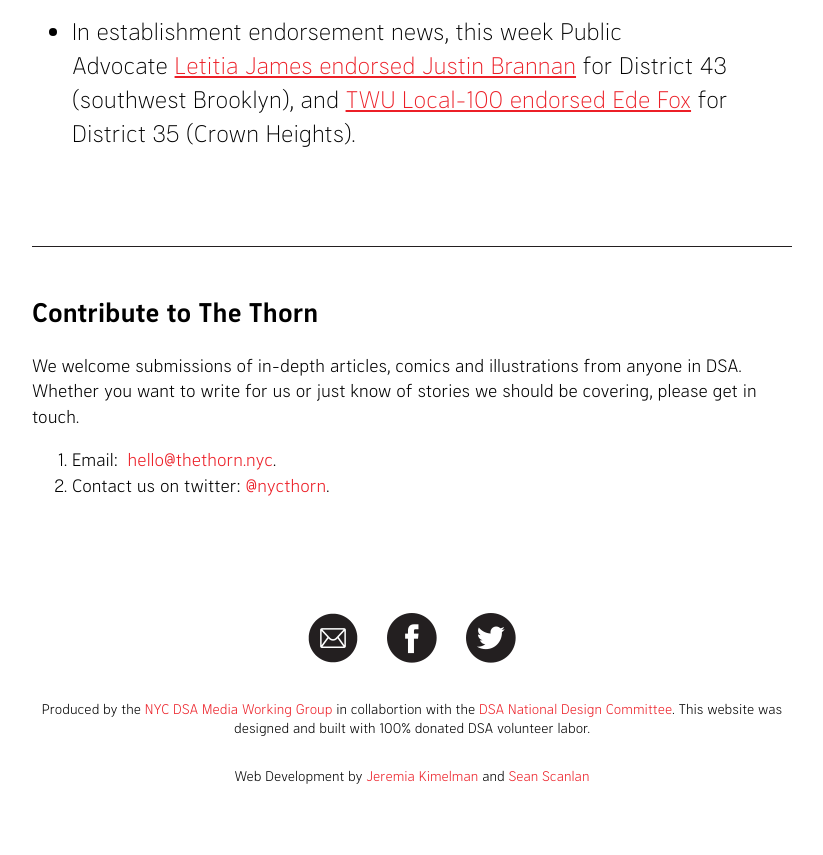
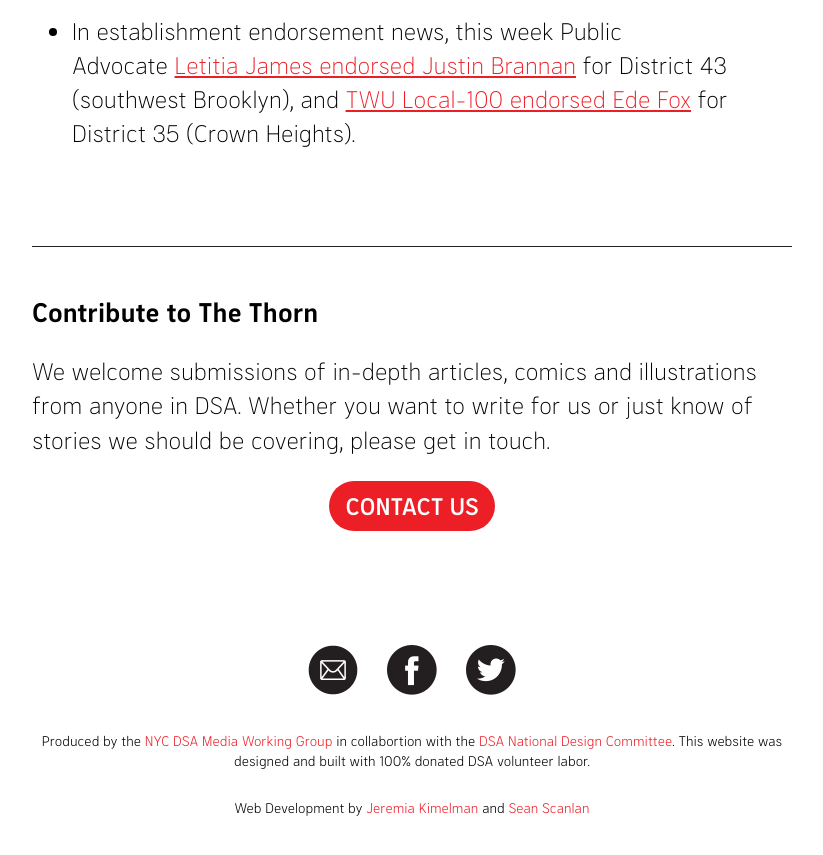
Before and after one commit to nycdsa/the-thorn, a Jekyll site: the page built from src/_posts/2017-07-17-mayor-endorses-bedford-union-armory-plan.md, in a window 1280 px wide and 900 px high, scrolled down 2834 px. Shown: the top 855 px of the window, without its empty margins (228-1051 px from the left). Built offline with Jekyll 4.4.1, drawn with Linux system fonts in a browser that asks for light colours.

Commit message:
Update contribute.html

```diff
--- a/src/_includes/contribute.html
+++ b/src/_includes/contribute.html
@@ -1,8 +1,5 @@
 <div class='contribute'>
   <h2>Contribute to {{ site.title }}</h2>
-  <p>We welcome submissions of in-depth articles, comics and illustrations from anyone in DSA. Whether you want to write for us or just know of stories we should be covering, please get in touch. </p>
-  <ol>
-    <li>Email:  <a href="mailto:hello@thethorn.nyc">hello@thethorn.nyc</a>.</li>
-    <li>Contact us on twitter: <a href="https://twitter.com/nycthorn">@nycthorn</a>.</li>
-  </ol>
+  <p class="post-body">We welcome submissions of in-depth articles, comics and illustrations from anyone in DSA. Whether you want to write for us or just know of stories we should be covering, please get in touch. </p>
+ <div class="more-link"><a href="mailto:hello@thethorn.nyc" class="post-link link-cta">Contact Us</a></div>
 </div>
```
